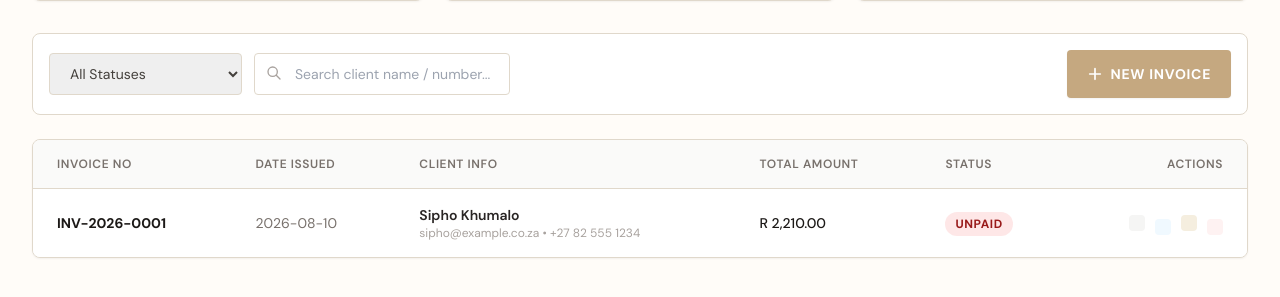
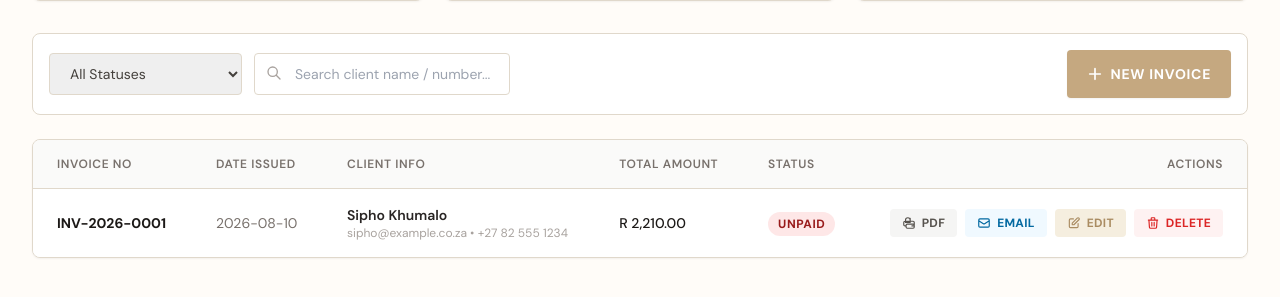
Before and after one commit to nexerav/heaveninabite-invoice, a Flask app: page /dashboard in a window 1280 px wide. Shown: the part 210-507 px from the top of the page. Run offline with Flask 3, Linux system fonts and the light colour scheme; the visitor is signed in with stand-in values (Sample User, id 1); data comes from the database, SQL or seed files in the repository; some libraries are stand-ins or nearby versions; some web fonts are replaced.

Commit message:
feat: add labels to dashboard action buttons

```diff
--- a/templates/dashboard.html
+++ b/templates/dashboard.html
@@ -174,28 +174,32 @@
                                 {% endif %}
                             </td>
                             <td class="px-6 py-4 whitespace-nowrap text-right text-sm font-medium">
-                                <div class="flex items-center justify-end gap-2.5">
+                                <div class="flex items-center justify-end gap-2">
                                     <!-- View/Print PDF -->
-                                    <a href="{{ url_for('download_pdf', invoice_id=inv.id) }}" target="_blank" class="p-2 text-stone-500 hover:text-stone-900 bg-stone-100 hover:bg-[#e0d8cb]/40 rounded transition" title="Print/Preview PDF">
-                                        <svg class="w-4.5 h-4.5" fill="none" stroke="currentColor" viewBox="0 0 24 24"><path stroke-linecap="round" stroke-linejoin="round" stroke-width="2" d="M17 17h2a2 2 0 002-2v-4a2 2 0 00-2-2H5a2 2 0 00-2 2v4a2 2 0 002 2h2m2 4h10a2 2 0 002-2v-3a2 2 0 00-2-2H9a2 2 0 00-2 2v3a2 2 0 002 2zm5-17V7a4 4 0 00-8 0v4h8z"/></svg>
+                                    <a href="{{ url_for('download_pdf', invoice_id=inv.id) }}" target="_blank" class="inline-flex items-center gap-1.5 px-3 py-1.5 text-xs font-bold uppercase tracking-wide text-stone-600 hover:text-stone-900 bg-stone-100 hover:bg-[#e0d8cb]/60 rounded transition">
+                                        <svg class="w-3.5 h-3.5" fill="none" stroke="currentColor" viewBox="0 0 24 24"><path stroke-linecap="round" stroke-linejoin="round" stroke-width="2" d="M17 17h2a2 2 0 002-2v-4a2 2 0 00-2-2H5a2 2 0 00-2 2v4a2 2 0 002 2h2m2 4h10a2 2 0 002-2v-3a2 2 0 00-2-2H9a2 2 0 00-2 2v3a2 2 0 002 2zm5-17V7a4 4 0 00-8 0v4h8z"/></svg>
+                                        PDF
                                     </a>
 
                                     <!-- Send Email -->
                                     <form action="{{ url_for('send_email_trigger', invoice_id=inv.id) }}" method="POST" class="inline">
-                                        <button type="submit" class="p-2 text-sky-600 hover:text-sky-900 bg-sky-50 hover:bg-sky-100 rounded transition" title="Send Email">
-                                            <svg class="w-4.5 h-4.5" fill="none" stroke="currentColor" viewBox="0 0 24 24"><path stroke-linecap="round" stroke-linejoin="round" stroke-width="2" d="M3 8l7.89 5.26a2 2 0 002.22 0L21 8M5 19h14a2 2 0 002-2V7a2 2 0 00-2-2H5a2 2 0 00-2 2v10a2 2 0 002 2z"/></svg>
+                                        <button type="submit" class="inline-flex items-center gap-1.5 px-3 py-1.5 text-xs font-bold uppercase tracking-wide text-sky-700 hover:text-sky-900 bg-sky-50 hover:bg-sky-100 rounded transition">
+                                            <svg class="w-3.5 h-3.5" fill="none" stroke="currentColor" viewBox="0 0 24 24"><path stroke-linecap="round" stroke-linejoin="round" stroke-width="2" d="M3 8l7.89 5.26a2 2 0 002.22 0L21 8M5 19h14a2 2 0 002-2V7a2 2 0 00-2-2H5a2 2 0 00-2 2v10a2 2 0 002 2z"/></svg>
+                                            Email
                                         </button>
                                     </form>
 
                                     <!-- Edit details -->
-                                    <a href="{{ url_for('edit_invoice', invoice_id=inv.id) }}" class="p-2 text-[#aa8c62] hover:text-[#c5a880] bg-[#f5eedf] hover:bg-[#f5eedf]/60 rounded transition" title="Edit Invoice">
-                                        <svg class="w-4.5 h-4.5" fill="none" stroke="currentColor" viewBox="0 0 24 24"><path stroke-linecap="round" stroke-linejoin="round" stroke-width="2" d="M11 5H6a2 2 0 00-2 2v11a2 2 0 002 2h11a2 2 0 002-2v-5m-1.414-9.414a2 2 0 112.828 2.828L11.828 15H9v-2.828l8.586-8.586z"/></svg>
+                                    <a href="{{ url_for('edit_invoice', invoice_id=inv.id) }}" class="inline-flex items-center gap-1.5 px-3 py-1.5 text-xs font-bold uppercase tracking-wide text-[#aa8c62] hover:text-[#c5a880] bg-[#f5eedf] hover:bg-[#f5eedf]/60 rounded transition">
+                                        <svg class="w-3.5 h-3.5" fill="none" stroke="currentColor" viewBox="0 0 24 24"><path stroke-linecap="round" stroke-linejoin="round" stroke-width="2" d="M11 5H6a2 2 0 00-2 2v11a2 2 0 002 2h11a2 2 0 002-2v-5m-1.414-9.414a2 2 0 112.828 2.828L11.828 15H9v-2.828l8.586-8.586z"/></svg>
+                                        Edit
                                     </a>
 
                                     <!-- Delete invoice with confirmation warning -->
                                     <form action="{{ url_for('delete_invoice', invoice_id=inv.id) }}" method="POST" onsubmit="return confirm('Are you sure you want to permanently delete this invoice?');" class="inline">
-                                        <button type="submit" class="p-2 text-red-600 hover:text-red-900 bg-red-50 hover:bg-red-100 rounded transition" title="Delete Invoice">
-                                            <svg class="w-4.5 h-4.5" fill="none" stroke="currentColor" viewBox="0 0 24 24"><path stroke-linecap="round" stroke-linejoin="round" stroke-width="2" d="M19 7l-.867 12.142A2 2 0 0116.138 21H7.862a2 2 0 01-1.995-1.858L5 7m5 4v6m4-6v6m1-10V4a1 1 0 00-1-1h-4a1 1 0 00-1 1v3M4 7h16"/></svg>
+                                        <button type="submit" class="inline-flex items-center gap-1.5 px-3 py-1.5 text-xs font-bold uppercase tracking-wide text-red-600 hover:text-red-900 bg-red-50 hover:bg-red-100 rounded transition">
+                                            <svg class="w-3.5 h-3.5" fill="none" stroke="currentColor" viewBox="0 0 24 24"><path stroke-linecap="round" stroke-linejoin="round" stroke-width="2" d="M19 7l-.867 12.142A2 2 0 0116.138 21H7.862a2 2 0 01-1.995-1.858L5 7m5 4v6m4-6v6m1-10V4a1 1 0 00-1-1h-4a1 1 0 00-1 1v3M4 7h16"/></svg>
+                                            Delete
                                         </button>
                                     </form>
                                 </div>
```
